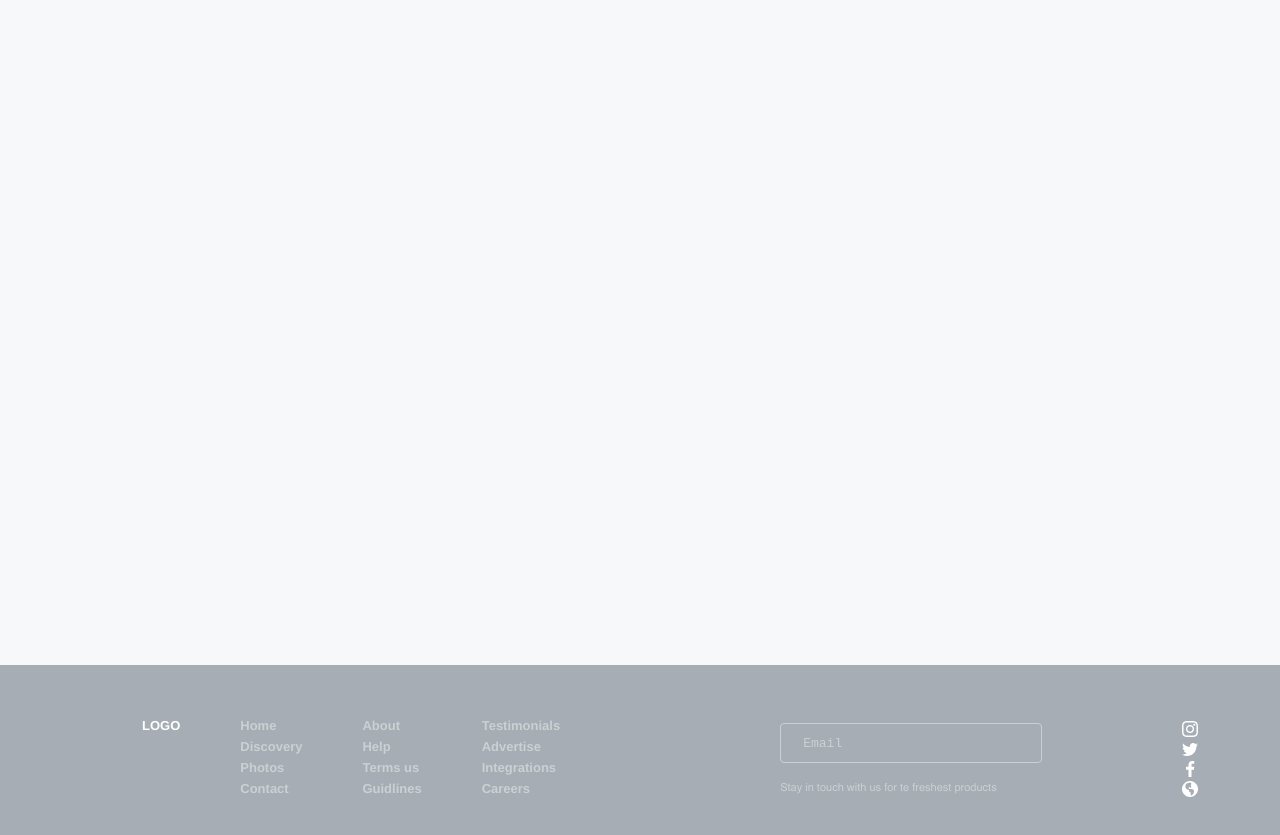
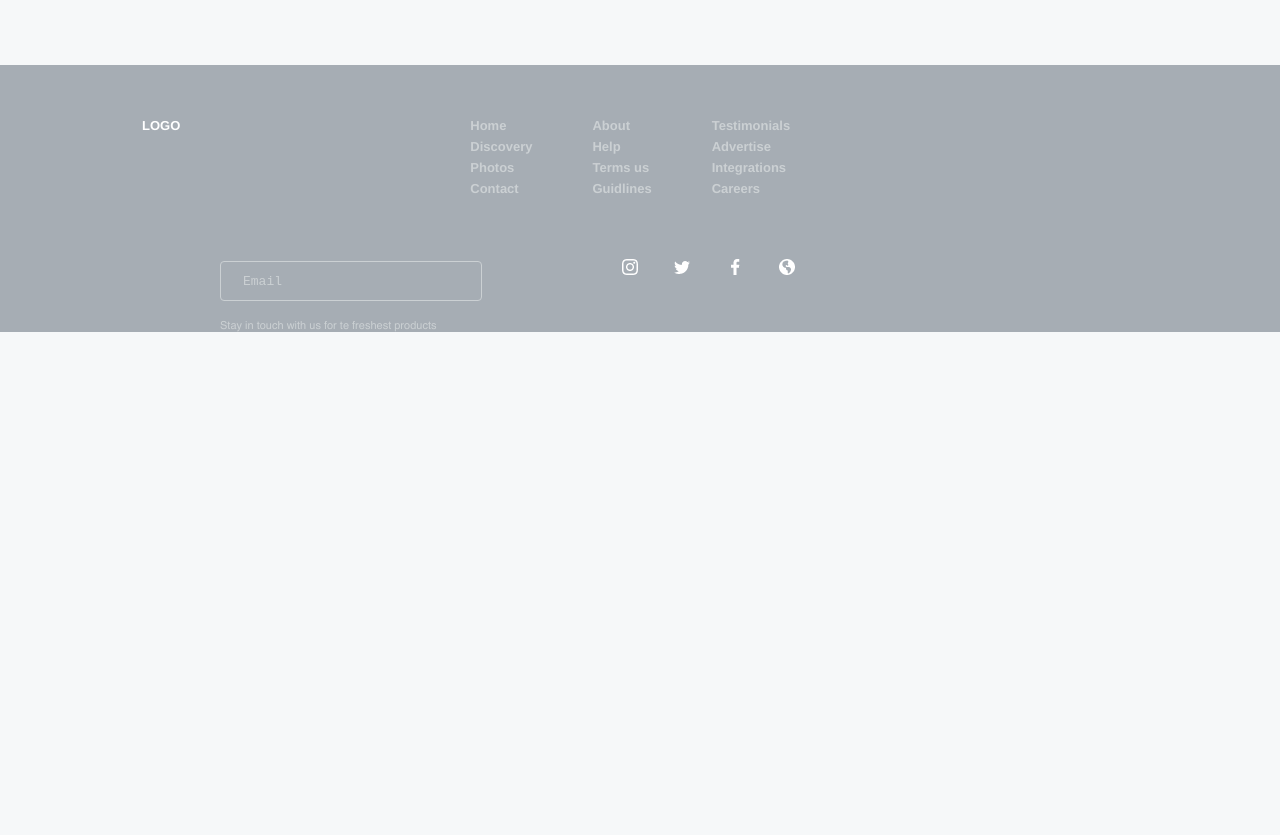
Before and after one commit to AleksandreMasurashvili/ProjectX, a plain HTML site: page index.html in a window 1280 px wide. Shown: the part 2875-3710 px from the top of the page. After the commit the page ends 3207 px from the top, so only its background shows below. Drawn offline with Linux system fonts and the light colour scheme.

Commit message:
add responsive

```diff
--- a/css/responsive.css
+++ b/css/responsive.css
@@ -34,6 +34,7 @@
     }
     .s3div2{
         flex-wrap: wrap;
+        height: 300px;
     }
     .sec3{
         margin: 0 auto;
@@ -41,6 +42,16 @@
     .s3div11, .s3div12{
         border-radius: 7px;
     }
+    footer{
+        height: auto;
+    }
+    .footwrapper{
+        flex-wrap: wrap;
+    }
+    .ff2{
+        margin-left: 290px;
+    }
+
  }
  @media (max-width: 958px){
     .s3div2{
@@ -78,11 +89,22 @@
         width: 100px;
     }
     .s3container{
-        height: 900px;
+
         align-items: center;
         margin-left: 80px;
     }
 
+ }
+ @media (max-width: 796px){
+    .ff2{
+        margin-left: 190px;
+    }
+    .textarea-wraper, .formtxt, .logo123{
+        margin-left: 80px;
+    }
+    .formtxt{
+        margin-bottom: 50px;
+    }
  }
  @media (max-width: 705px){
     .navigation{
@@ -188,16 +210,12 @@
     .s3div13, .s3div2{
         width: 327px;
     }
-
     .s1article{
         width: 200px;
     }
-    /* .time{
-      display: none;
-    } */
-    /* .article-title1, .articlesat, .s1article {
-        margin-top: 0px;
-    } */
+   footer{
+       display: none;
+   }
 
  }
  @media (max-width: 393px){
--- a/css/style.css
+++ b/css/style.css
@@ -399,6 +399,7 @@ footer{
     background-color: rgb(166, 173, 180);
     height: 200px;
     margin-top: 100px;
+    width: auto;
 }
 .logo123{
     margin-left: 142px;
@@ -453,8 +454,13 @@ footer{
 .social{
     margin-left: 140px;
     margin-top: 56px;
+
 }
 .log{
     margin-right: 32px;
     cursor: pointer;
 }
+
+.foot2{
+    display: flex;
+}
--- a/index.html
+++ b/index.html
@@ -171,7 +171,7 @@
             <div class="footerlogo">
                 <h4 class="logo123">LOGO</h4>
             </div>
-            <div class="footnav">
+            <div class="footnav ff2">
                 <p class="footnavtext">Home</p>
                 <p class="footnavtext2">Discovery</p>
                 <p class="footnavtext2">Photos</p>
@@ -189,6 +189,7 @@
                 <p class="footnavtext2">Integrations</p>
                 <p class="footnavtext2">Careers</p>
             </div>
+            <div class="foot2">
                 <div class="form-wrapper">
                     <div class="box2">
                         <textarea class="textarea-wraper" placeholder="Email"></textarea>
@@ -202,6 +203,7 @@
                     <img class="web log" alt="logo" src="img/web.png">
                 </div>
             </div>
+        </div>
     </footer>
 </body>
 </html>
```
Lines whose indentation alone changed are shown as unchanged.
